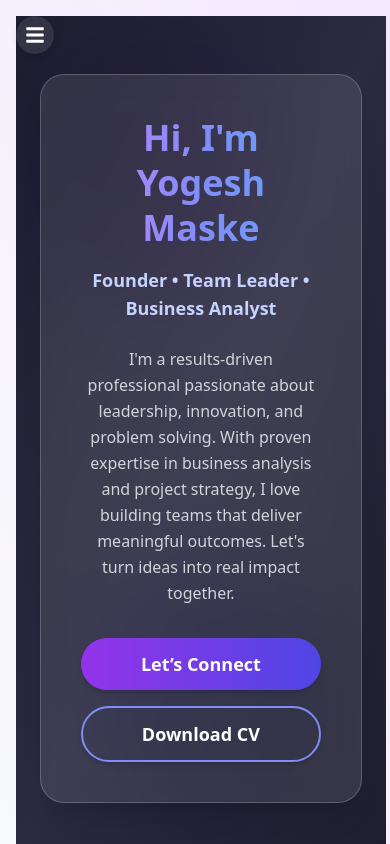
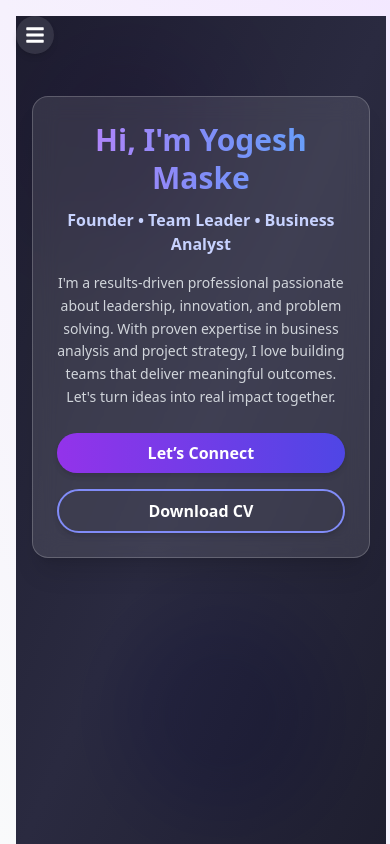
Before and after one commit to Itzmeyogesh/yogesh-portfolio, a React (Vite) app: page / in a window 390 px wide. Built offline with nearby package versions, Linux system fonts and the light colour scheme.

Commit message:
Update Home.jsx

```diff
--- a/src/sections/Home.jsx
+++ b/src/sections/Home.jsx
@@ -1,5 +1,5 @@
 import { motion } from "framer-motion";
-import { FaChevronDown } from "react-icons/fa"; // optional scroll cue
+import { FaChevronDown } from "react-icons/fa";
 
 export default function Home() {
   return (
@@ -10,36 +10,36 @@ export default function Home() {
       transition={{ duration: 1 }}
       role="region"
       aria-labelledby="home-heading"
-      className="relative h-screen w-full flex items-center justify-center px-6 md:px-12 overflow-hidden bg-gradient-to-br from-[#1e1e2f] via-[#2a2a40] to-[#1e1e2f]"
+      className="relative min-h-screen w-full flex items-start sm:items-center justify-start sm:justify-center px-4 sm:px-6 md:px-12 py-12 sm:py-0 overflow-hidden bg-gradient-to-br from-[#1e1e2f] via-[#2a2a40] to-[#1e1e2f]"
     >
       {/* Floating blurred blobs */}
-      <div className="absolute top-0 left-0 w-72 h-72 bg-purple-600 rounded-full mix-blend-multiply filter blur-3xl opacity-30 animate-blob"></div>
-      <div className="absolute bottom-10 right-10 w-72 h-72 bg-indigo-500 rounded-full mix-blend-multiply filter blur-2xl opacity-30 animate-blob delay-[2000ms]"></div>
+      <div className="absolute top-0 left-0 w-56 h-56 sm:w-72 sm:h-72 bg-purple-600 rounded-full mix-blend-multiply filter blur-3xl opacity-30 animate-blob"></div>
+      <div className="absolute bottom-10 right-10 w-56 h-56 sm:w-72 sm:h-72 bg-indigo-500 rounded-full mix-blend-multiply filter blur-2xl opacity-30 animate-blob delay-[2000ms]"></div>
 
       {/* Content Box */}
-      <div className="z-10 max-w-4xl w-full backdrop-blur-md bg-white/10 p-10 rounded-3xl shadow-xl border border-white/20 text-white text-center">
+      <div className="z-10 max-w-4xl w-full backdrop-blur-md bg-white/10 p-6 sm:p-10 rounded-2xl sm:rounded-3xl shadow-xl border border-white/20 text-white text-center mt-8 sm:mt-0">
         <h1
           id="home-heading"
-          className="text-4xl sm:text-6xl font-extrabold leading-tight text-transparent bg-clip-text bg-gradient-to-r from-purple-400 via-indigo-400 to-blue-400"
+          className="text-3xl sm:text-5xl font-extrabold leading-tight text-transparent bg-clip-text bg-gradient-to-r from-purple-400 via-indigo-400 to-blue-400"
         >
           Hi, I'm Yogesh Maske
         </h1>
 
-        <h2 className="mt-4 text-lg sm:text-2xl font-semibold text-indigo-200">
+        <h2 className="mt-3 sm:mt-4 text-base sm:text-2xl font-semibold text-indigo-200">
           Founder • Team Leader • Business Analyst
         </h2>
 
-        <p className="mt-6 text-base sm:text-lg text-gray-300 leading-relaxed">
+        <p className="mt-4 sm:mt-6 text-sm sm:text-lg text-gray-300 leading-relaxed">
           I'm a results-driven professional passionate about leadership, innovation, and problem solving.
           With proven expertise in business analysis and project strategy, I love building teams that deliver
           meaningful outcomes. Let's turn ideas into real impact together.
         </p>
 
-        <div className="mt-8 flex flex-col sm:flex-row justify-center gap-4">
+        <div className="mt-6 sm:mt-8 flex flex-col sm:flex-row justify-center gap-4">
           <a
             href="#contact"
             aria-label="Go to contact section"
-            className="px-6 py-3 bg-gradient-to-r from-purple-600 to-indigo-600 hover:from-indigo-600 hover:to-purple-600 text-white rounded-full text-lg font-semibold shadow-md transition-transform transform hover:scale-105"
+            className="px-5 py-2 sm:px-6 sm:py-3 bg-gradient-to-r from-purple-600 to-indigo-600 hover:from-indigo-600 hover:to-purple-600 text-white rounded-full text-base sm:text-lg font-semibold shadow-md transition-transform transform hover:scale-105"
           >
             Let’s Connect
           </a>
@@ -48,14 +48,14 @@ export default function Home() {
             href="Public/Yogesh_Maske_CV.pdf"
             download
             aria-label="Download Yogesh Maske's CV"
-            className="px-6 py-3 bg-transparent text-white border-2 border-indigo-400 hover:bg-indigo-600 hover:text-white rounded-full text-lg font-semibold shadow-md transition-transform transform hover:scale-105"
+            className="px-5 py-2 sm:px-6 sm:py-3 bg-transparent text-white border-2 border-indigo-400 hover:bg-indigo-600 hover:text-white rounded-full text-base sm:text-lg font-semibold shadow-md transition-transform transform hover:scale-105"
           >
             Download CV
           </a>
         </div>
 
-        {/* Optional scroll cue icon */}
-        <div className="mt-10 text-indigo-300 animate-bounce hidden sm:block">
+        {/* Scroll cue */}
+        <div className="mt-8 sm:mt-10 text-indigo-300 animate-bounce hidden sm:block">
           <FaChevronDown size={24} />
         </div>
       </div>
```
